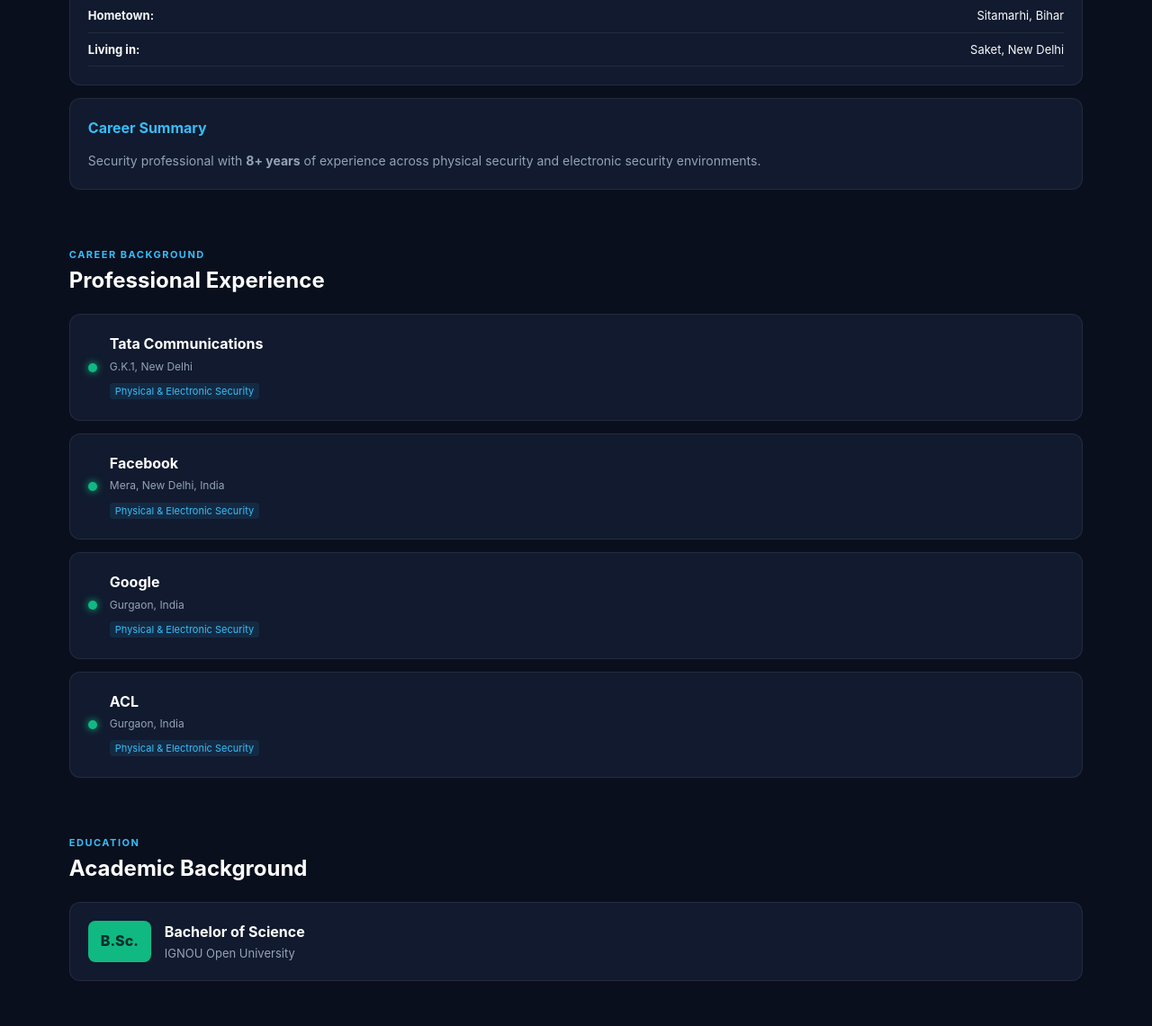
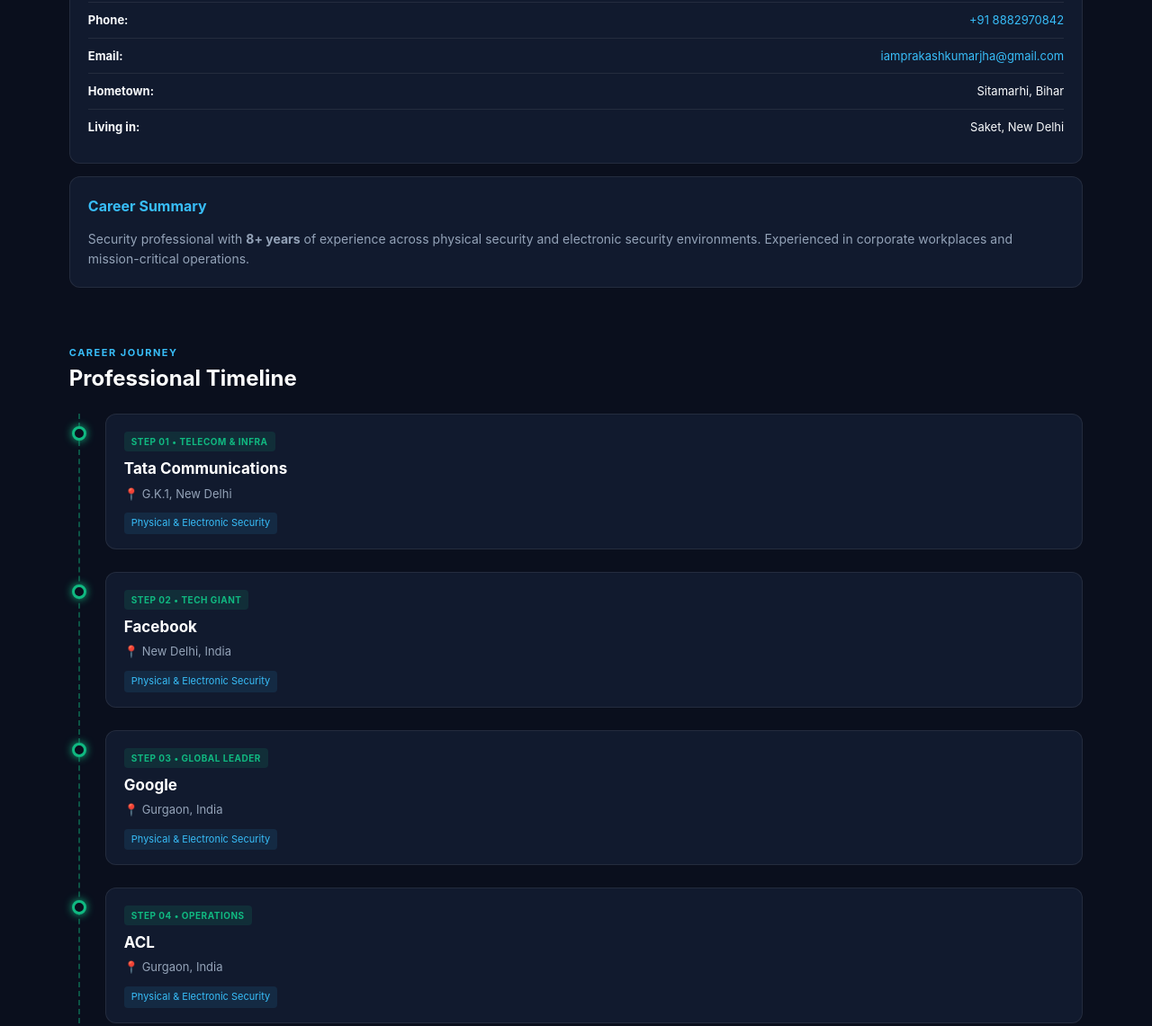
Before and after one commit to Prakash-Jha-Website/prakash-jha-website, a plain HTML site: page index.html in a window 1280 px wide. Shown: the part 1171-2312 px from the top of the page at 90% size. Drawn offline with Linux system fonts and the light colour scheme.

Commit message:
Update index.html

```diff
--- a/index.html
+++ b/index.html
@@ -57,6 +57,11 @@
       margin-left: 14px;
       font-size: 13px;
       font-weight: 600;
+      transition: color 0.3s;
+    }
+
+    .nav-links a:hover {
+      color: var(--accent-green);
     }
 
     /* HERO */
@@ -118,6 +123,7 @@
       font-weight: 600;
       font-size: 13px;
       display: inline-block;
+      transition: all 0.3s ease;
     }
 
     .btn-primary {
@@ -129,6 +135,11 @@
       background: #1e293b;
       color: var(--accent-blue);
       border: 1px solid var(--accent-blue);
+    }
+
+    .btn-secondary:hover {
+      background: var(--accent-blue);
+      color: #0f172a;
     }
 
     /* ID CARD */
@@ -240,7 +251,7 @@
       margin-bottom: 18px;
     }
 
-    /* --- ANIMATED COUNTERS STYLING --- */
+    /* COUNTERS */
     .counter-section {
       padding: 10px 0 25px;
     }
@@ -257,7 +268,6 @@
       border-radius: 12px;
       padding: 18px 10px;
       text-align: center;
-      transition: transform 0.3s ease;
     }
 
     .counter-number {
@@ -278,8 +288,8 @@
       margin: 0;
     }
 
-    /* CARDS */
-    .about-card, .exp-item, .edu-card, .quick-connect-box, .qr-card {
+    /* ABOUT & CONTACT CARDS */
+    .about-card, .edu-card, .quick-connect-box, .qr-card {
       background: var(--bg-card);
       border: 1px solid var(--border-color);
       padding: 20px;
@@ -296,44 +306,93 @@
     .details-list div {
       display: flex;
       justify-content: space-between;
-      padding: 8px 0;
+      padding: 9px 0;
       border-bottom: 1px solid var(--border-color);
       font-size: 13px;
     }
 
-    /* EXP */
-    .exp-item {
-      display: flex;
-      align-items: center;
-      gap: 14px;
+    .details-list div:last-child {
+      border-bottom: none;
     }
 
-    .exp-dot {
-      width: 10px;
-      height: 10px;
-      border-radius: 50%;
-      background: var(--accent-green);
-      box-shadow: 0 0 8px var(--accent-green);
+    .details-list a {
+      color: var(--accent-blue);
+      text-decoration: none;
     }
 
-    .exp-item h3 {
-      font-size: 16px;
-      color: #fff;
-      margin: 0;
+    /* --- 🕒 CAREER TIMELINE STYLING --- */
+    .timeline-container {
+      position: relative;
+      margin: 20px 0 10px 10px;
+      padding-left: 28px;
+      border-left: 2px dashed rgba(16, 185, 129, 0.4);
     }
 
-    .exp-item p {
-      font-size: 12px;
-      color: var(--text-muted);
-      margin: 2px 0 4px;
+    .timeline-step {
+      position: relative;
+      margin-bottom: 25px;
     }
 
-    .exp-item span {
+    .timeline-step:last-child {
+      margin-bottom: 5px;
+    }
+
+    .timeline-node {
+      position: absolute;
+      left: -37px;
+      top: 14px;
+      width: 16px;
+      height: 16px;
+      border-radius: 50%;
+      background: var(--bg-main);
+      border: 3px solid var(--accent-green);
+      box-shadow: 0 0 10px var(--accent-green);
+    }
+
+    .timeline-card {
+      background: var(--bg-card);
+      border: 1px solid var(--border-color);
+      border-radius: 12px;
+      padding: 16px 20px;
+      transition: 0.3s;
+    }
+
+    .timeline-card:hover {
+      border-color: var(--accent-blue);
+      background: var(--bg-card-hover);
+    }
+
+    .timeline-badge {
+      display: inline-block;
+      font-size: 10px;
+      font-weight: 700;
+      color: var(--accent-green);
+      background: rgba(16, 185, 129, 0.12);
+      padding: 3px 8px;
+      border-radius: 4px;
+      margin-bottom: 6px;
+      letter-spacing: 0.5px;
+    }
+
+    .timeline-card h3 {
+      font-size: 17px;
+      color: #ffffff;
+      margin: 0 0 3px;
+    }
+
+    .timeline-card p {
+      font-size: 13px;
+      color: var(--text-muted);
+      margin: 0 0 8px;
+    }
+
+    .timeline-tag {
       font-size: 11px;
       color: var(--accent-blue);
       background: rgba(56, 189, 248, 0.1);
-      padding: 2px 6px;
+      padding: 3px 8px;
       border-radius: 4px;
+      display: inline-block;
     }
 
     /* EDU */
@@ -389,6 +448,7 @@
       font-weight: bold;
       display: block;
       margin-bottom: 10px;
+      text-align: center;
     }
 
     .btn-email {
@@ -399,6 +459,7 @@
       text-decoration: none;
       font-weight: bold;
       display: block;
+      text-align: center;
     }
 
     .qr-frame {
@@ -430,7 +491,7 @@
     <div class="logo">PJ</div>
     <div class="nav-links">
       <a href="#about">About</a>
-      <a href="#experience">Experience</a>
+      <a href="#experience">Timeline</a>
       <a href="#education">Education</a>
       <a href="#contact">Contact</a>
     </div>
@@ -448,7 +509,7 @@
           <span>🎓 B.Sc. — IGNOU Open University</span>
         </div>
         <div class="hero-actions">
-          <a href="#experience" class="btn btn-primary">View My Experience</a>
+          <a href="#experience" class="btn btn-primary">View Timeline</a>
           <a href="resume.pdf" download="Prakash_Jha_CV.pdf" class="btn btn-secondary">📄 Download CV</a>
         </div>
       </div>
@@ -503,6 +564,7 @@
       </div>
     </section>
 
+    <!-- ABOUT SECTION (WITH DIRECT PHONE & EMAIL) -->
     <section id="about">
       <div class="section-title">
         <p>ABOUT ME</p>
@@ -513,6 +575,8 @@
         <div class="details-list">
           <div><strong>Name:</strong> <span>Prakash Jha</span></div>
           <div><strong>Son of:</strong> <span>Vinay Jha</span></div>
+          <div><strong>Phone:</strong> <a href="tel:+918882970842">+91 8882970842</a></div>
+          <div><strong>Email:</strong> <a href="mailto:iamprakashkumarjha@gmail.com">iamprakashkumarjha@gmail.com</a></div>
           <div><strong>Hometown:</strong> <span>Sitamarhi, Bihar</span></div>
           <div><strong>Living in:</strong> <span>Saket, New Delhi</span></div>
         </div>
@@ -521,52 +585,63 @@
         <h3>Career Summary</h3>
         <p style="color: var(--text-muted); font-size: 14px;">
           Security professional with <strong>8+ years</strong> of experience across
-          physical security and electronic security environments.
+          physical security and electronic security environments. Experienced in corporate workplaces and mission-critical operations.
         </p>
       </div>
     </section>
 
+    <!-- 🕒 ATTRACTIVE CAREER TIMELINE -->
     <section id="experience">
       <div class="section-title">
-        <p>CAREER BACKGROUND</p>
-        <h2>Professional Experience</h2>
+        <p>CAREER JOURNEY</p>
+        <h2>Professional Timeline</h2>
       </div>
 
-      <article class="exp-item">
-        <div class="exp-dot"></div>
-        <div>
-          <h3>Tata Communications</h3>
-          <p>G.K.1, New Delhi</p>
-          <span>Physical & Electronic Security</span>
+      <div class="timeline-container">
+        <!-- Milestone 1 -->
+        <div class="timeline-step">
+          <div class="timeline-node"></div>
+          <div class="timeline-card">
+            <span class="timeline-badge">STEP 01 • TELECOM & INFRA</span>
+            <h3>Tata Communications</h3>
+            <p>📍 G.K.1, New Delhi</p>
+            <span class="timeline-tag">Physical & Electronic Security</span>
+          </div>
         </div>
-      </article>
 
-      <article class="exp-item">
-        <div class="exp-dot"></div>
-        <div>
-          <h3>Facebook</h3>
-          <p>Mera, New Delhi, India</p>
-          <span>Physical & Electronic Security</span>
+        <!-- Milestone 2 -->
+        <div class="timeline-step">
+          <div class="timeline-node"></div>
+          <div class="timeline-card">
+            <span class="timeline-badge">STEP 02 • TECH GIANT</span>
+            <h3>Facebook</h3>
+            <p>📍 New Delhi, India</p>
+            <span class="timeline-tag">Physical & Electronic Security</span>
+          </div>
         </div>
-      </article>
 
-      <article class="exp-item">
-        <div class="exp-dot"></div>
-        <div>
-          <h3>Google</h3>
-          <p>Gurgaon, India</p>
-          <span>Physical & Electronic Security</span>
+        <!-- Milestone 3 -->
+        <div class="timeline-step">
+          <div class="timeline-node"></div>
+          <div class="timeline-card">
+            <span class="timeline-badge">STEP 03 • GLOBAL LEADER</span>
+            <h3>Google</h3>
+            <p>📍 Gurgaon, India</p>
+            <span class="timeline-tag">Physical & Electronic Security</span>
+          </div>
         </div>
-      </article>
 
-      <article class="exp-item">
-        <div class="exp-dot"></div>
-        <div>
-          <h3>ACL</h3>
-          <p>Gurgaon, India</p>
-          <span>Physical & Electronic Security</span>
+        <!-- Milestone 4 -->
+        <div class="timeline-step">
+          <div class="timeline-node"></div>
+          <div class="timeline-card">
+            <span class="timeline-badge">STEP 04 • OPERATIONS</span>
+            <h3>ACL</h3>
+            <p>📍 Gurgaon, India</p>
+            <span class="timeline-tag">Physical & Electronic Security</span>
+          </div>
         </div>
-      </article>
+      </div>
     </section>
 
     <section id="education">
@@ -594,6 +669,7 @@
       </div>
     </section>
 
+    <!-- DIRECT CONTACT & QR CODE -->
     <section id="contact">
       <div class="section-title">
         <p>GET IN TOUCH</p>
@@ -603,12 +679,11 @@
       <div class="quick-connect-box">
         <h3 style="color: #fff; margin-bottom: 8px;">Direct Communication</h3>
         <p style="color: var(--text-muted); font-size: 13px; margin-bottom: 16px;">Available for corporate security operations.</p>
-        <!-- apna mobile number yahan check karein -->
         <a href="https://wa.me/918882970842?text=Hi%20Prakash,%20I%20visited%20your%20security%20portfolio." target="_blank" class="btn-whatsapp">
-          💬 Chat on WhatsApp
+          💬 Chat on WhatsApp (+91 8882970842)
         </a>
-        <a href="mailto:your-iamprakashkumarjha@gmail.com" class="btn-email">
-          ✉️ Send Email
+        <a href="mailto:iamprakashkumarjha@gmail.com" class="btn-email">
+          ✉️ Send Email (iamprakashkumarjha@gmail.com)
         </a>
       </div>
 
@@ -626,7 +701,7 @@
     <p>© 2026 Prakash Jha. All rights reserved.</p>
   </footer>
 
-  <!-- 🚀 COUNTERS ANIMATION JAVASCRIPT -->
+  <!-- 🚀 COUNTERS ANIMATION SCRIPT -->
   <script>
     const counters = document.querySelectorAll('.counter');
     let animated = false;
```
